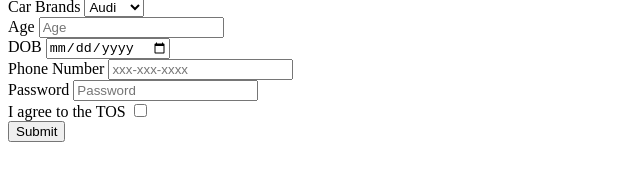
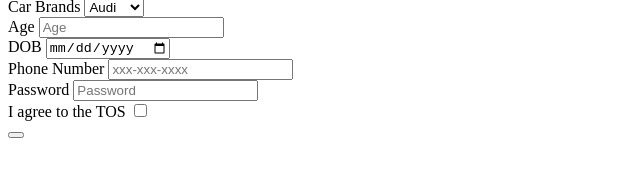
Before and after one commit to acciojob/signup-form-car-NaseerAhmad11, a website: page main.html in a window 1280 px wide. Shown: the part 90-270 px from the top of the page, without its empty margins (0-640 px from the left). Drawn offline with Linux system fonts and the light colour scheme.

Commit message:
created a submission

```diff
--- a/main.html
+++ b/main.html
@@ -32,7 +32,7 @@
 		<input type="password" id="password" placeholder="Password" required/><br>
 		<label for="tos">I agree to the TOS</label>
 		<input type="checkbox" id="tos" required/><br>
-		<input type="submit" id="submit" value="Submit"/>
+		<button type="submit"
 	</form>
     <script type="text/javascript" src="./script.js">
 </script>
```
